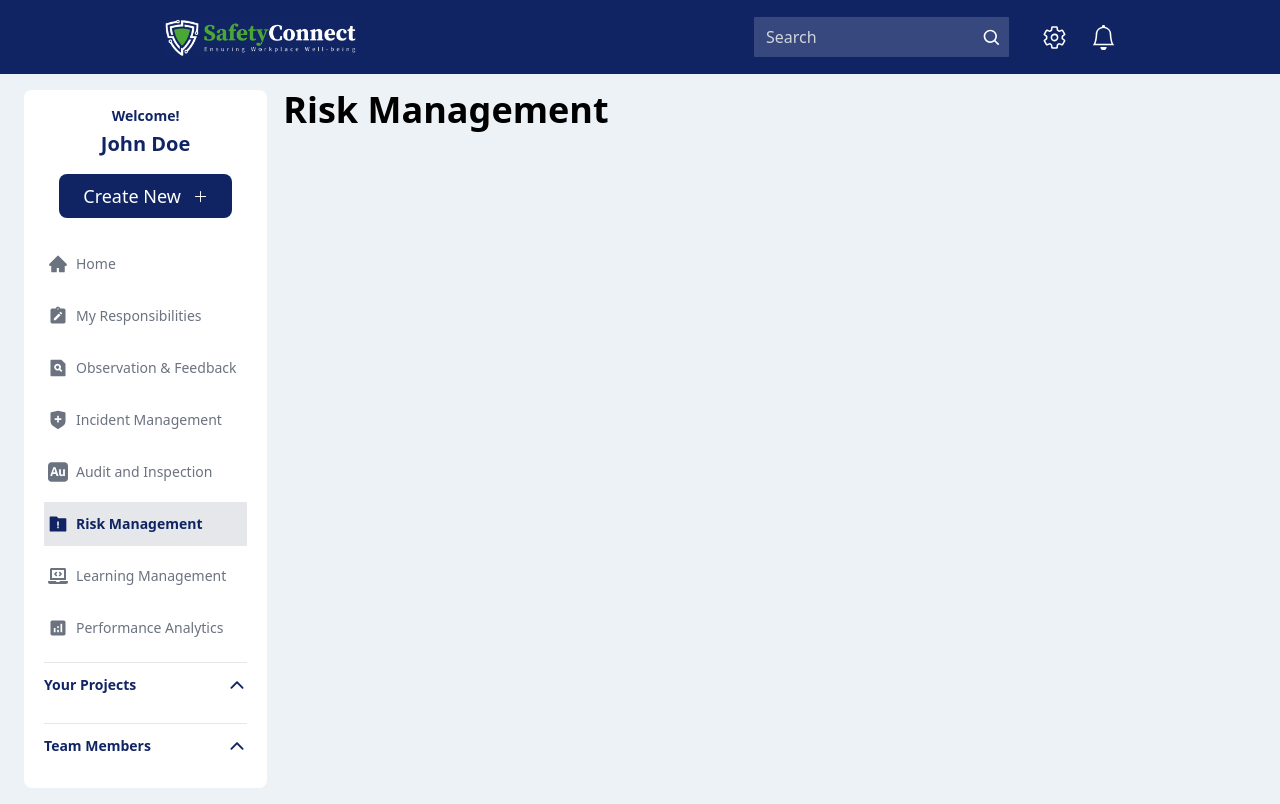
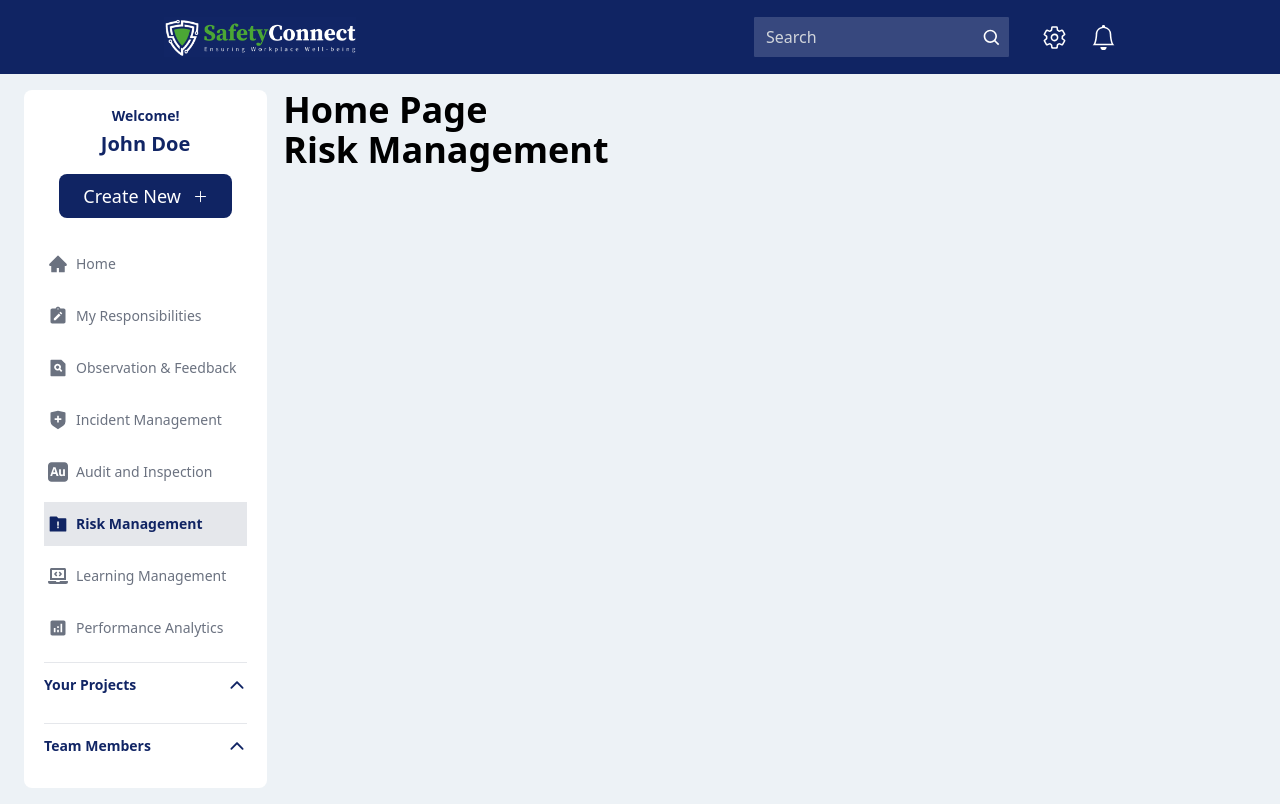
Before and after one commit to umair-mirza/safetyapp, a React (Create React App) app: page /risk-management in a window 1280 px wide. Built offline with nearby package versions, Linux system fonts and the light colour scheme.

Commit message:
final commit

```diff
--- a/src/components/MainWindow.js
+++ b/src/components/MainWindow.js
@@ -1,5 +1,6 @@
 import React from 'react'
 import {BrowserRouter as Router, Routes, Route, Navigate} from 'react-router-dom';
+import Home from '../pages/Home';
 import AuditInspection from '../pages/AuditInspection';
 import IncidentManagement from '../pages/IncidentManagement';
 import LearningManagement from '../pages/LearningManagement';
@@ -18,6 +19,7 @@ function MainWindow() {
                 <LeftNav />
             </div>
             <div className="xs:w-full md:w-4/5">
+                <Home />
 
                     <Routes>
                         <Route path='/' element={<Navigate to="/audit-inspection" />} />
```
